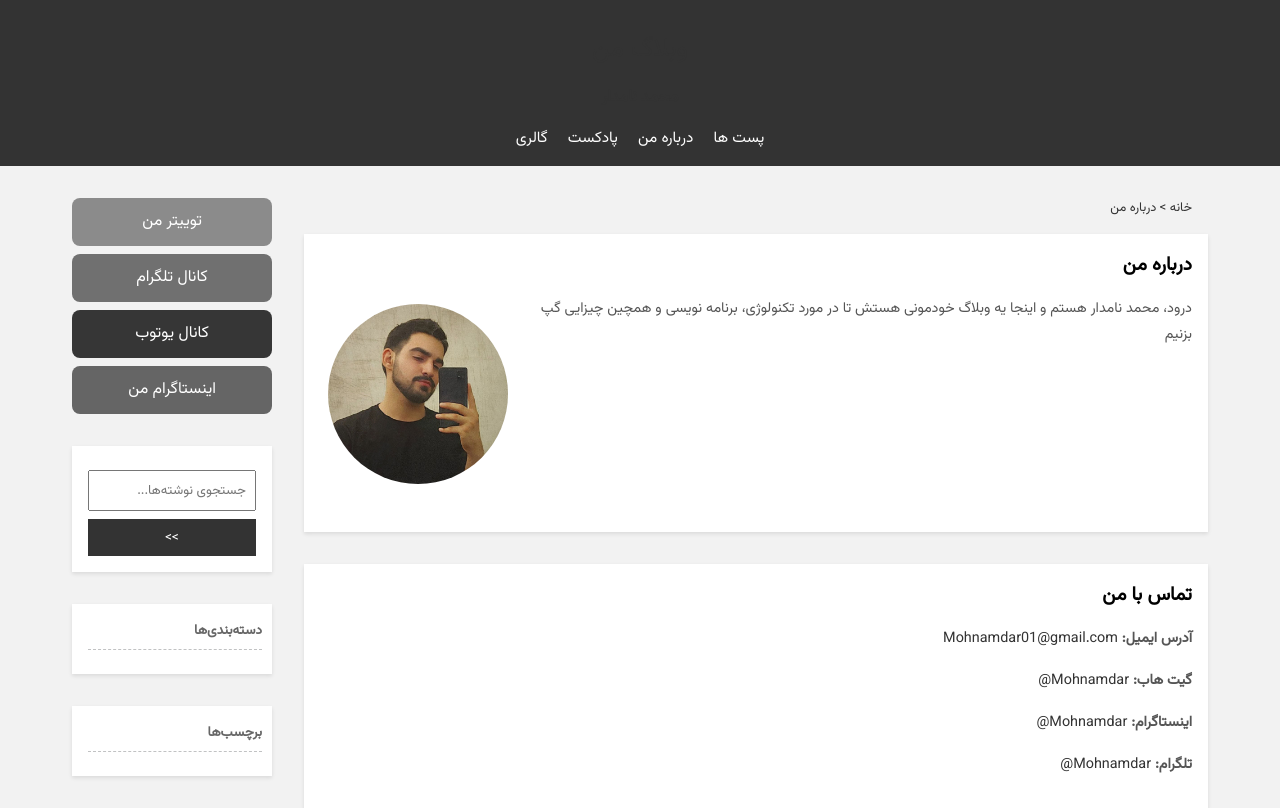
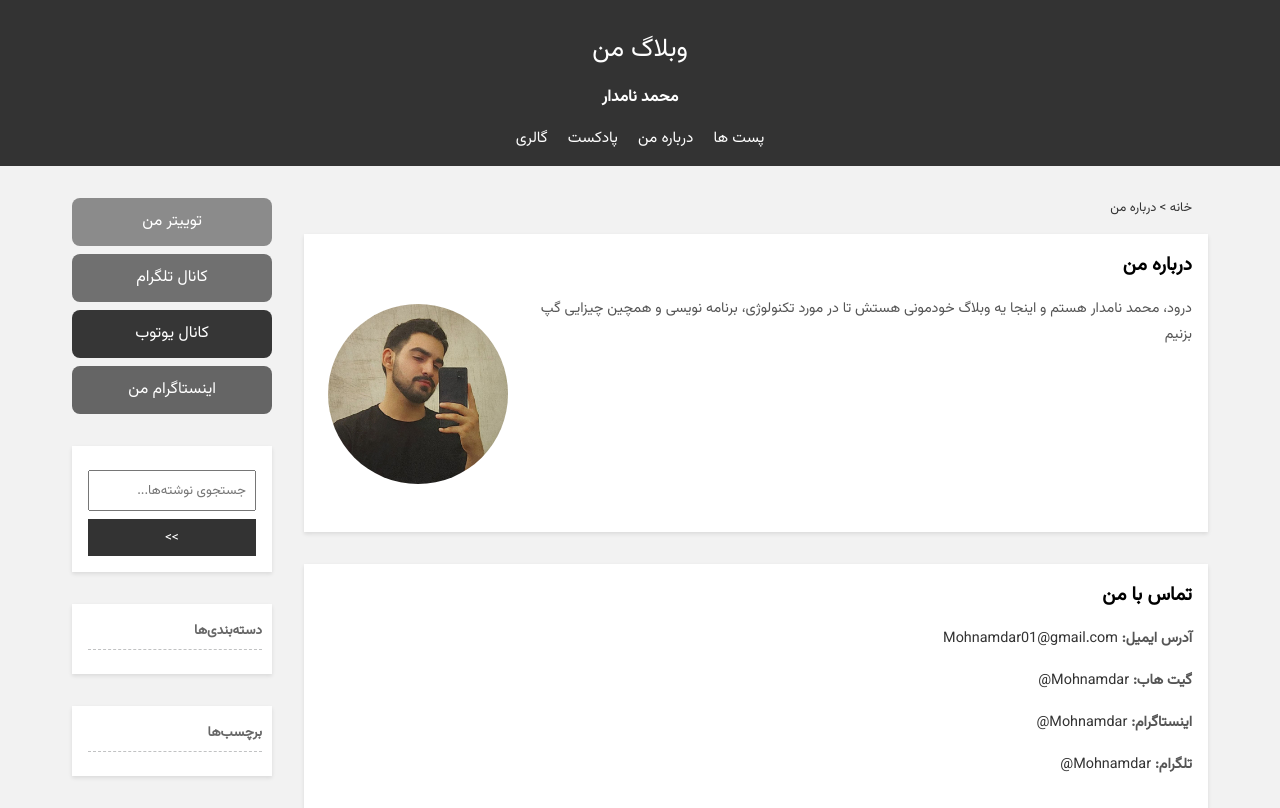
Before and after one commit to MohNamdar/Blogino, a Django app: page /about/ in a window 1280 px wide. Shown: the top 808 px of the page. Run offline with Django 5.2, Linux system fonts and the light colour scheme; data that the repository does not hold is empty; parts of the project's set-up code (start-up, migrations or seed data) failed here and were passed over; some web fonts are replaced.

Commit message:
update header

```diff
--- a/templates/partials/header.html
+++ b/templates/partials/header.html
@@ -1,6 +1,6 @@
 <!-- Website header-->
-<h1><a href="{% url 'blog:home' %}">وبلاگ من</a></h1>
-<h2><a href="https://github.com/MohNamdar">محمد نامدار</a></h2>
+<h1><a href="{% url 'blog:home' %}" style="color: white;">وبلاگ من</a></h1>
+<h2><a href="https://github.com/MohNamdar" style="color: white;">محمد نامدار</a></h2>
 <nav>
     <!-- Navigation menu-->
     <ul>
```
